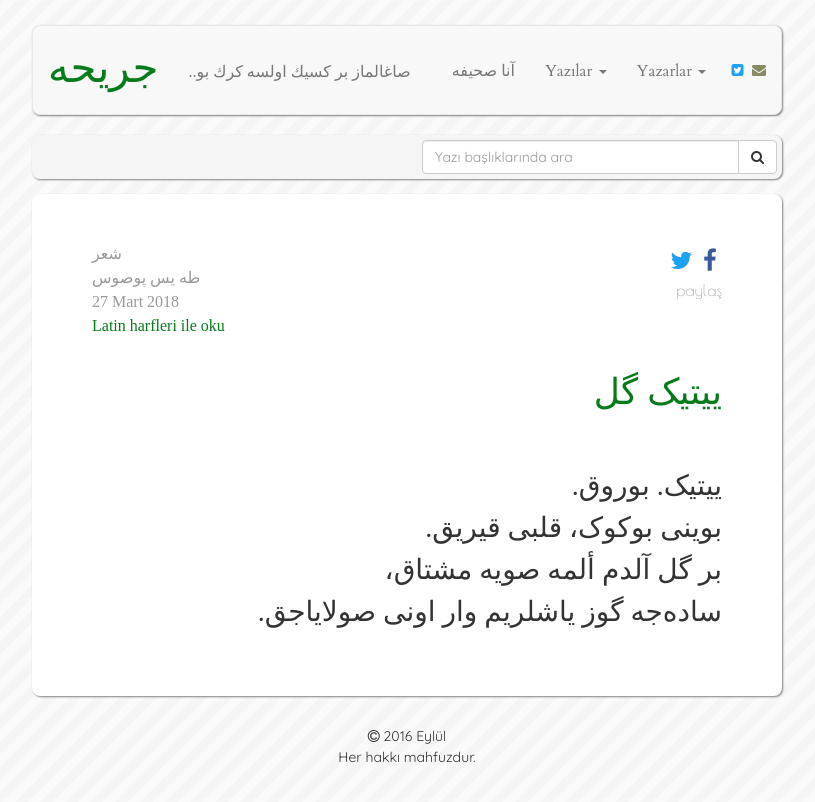
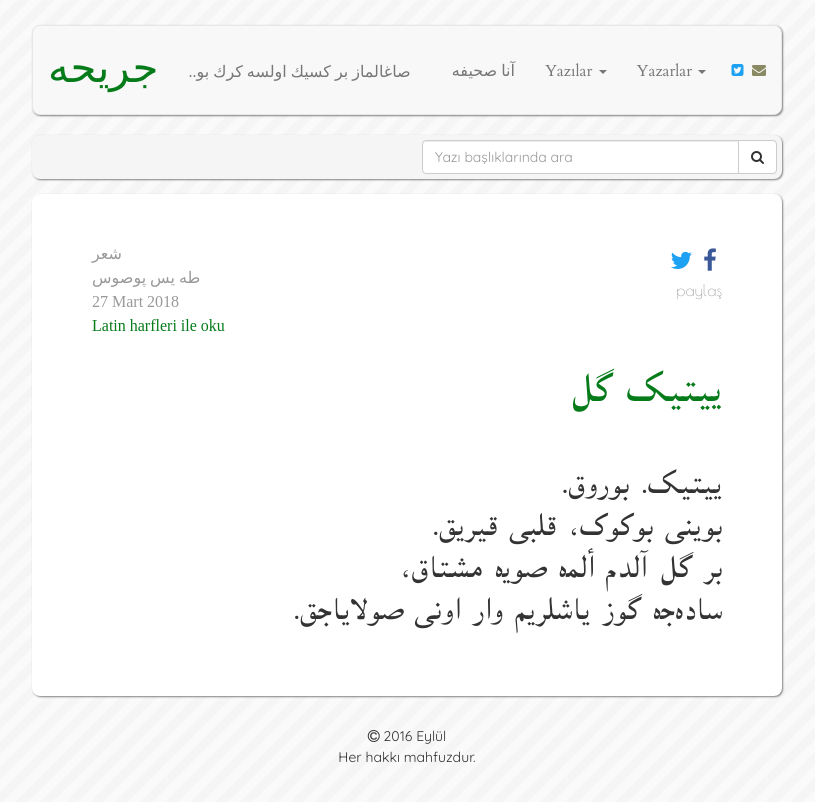
Before and after one commit to muhammedaydogdu/muhammedaydogdu.github.io, a Jekyll site: the page built from _posts/2018-03-27-yitik-gul-os.md, in a window 1280 px wide. Shown: the top 802 px of the page, without its empty margins (233-1048 px from the left). Built offline with Jekyll 4.4.1, drawn with Linux system fonts in a browser that asks for light colours; some web fonts are replaced.

Commit message:
Update style.css

```diff
--- a/css/style.css
+++ b/css/style.css
@@ -132,7 +132,7 @@ nav li a.social {
 }
 
 .os-text {
-  font-family: 'Husrev Hatti';
+  font-family: 'Riwaj';
 }
 
 .container .jumbotron .os-text p {
```
